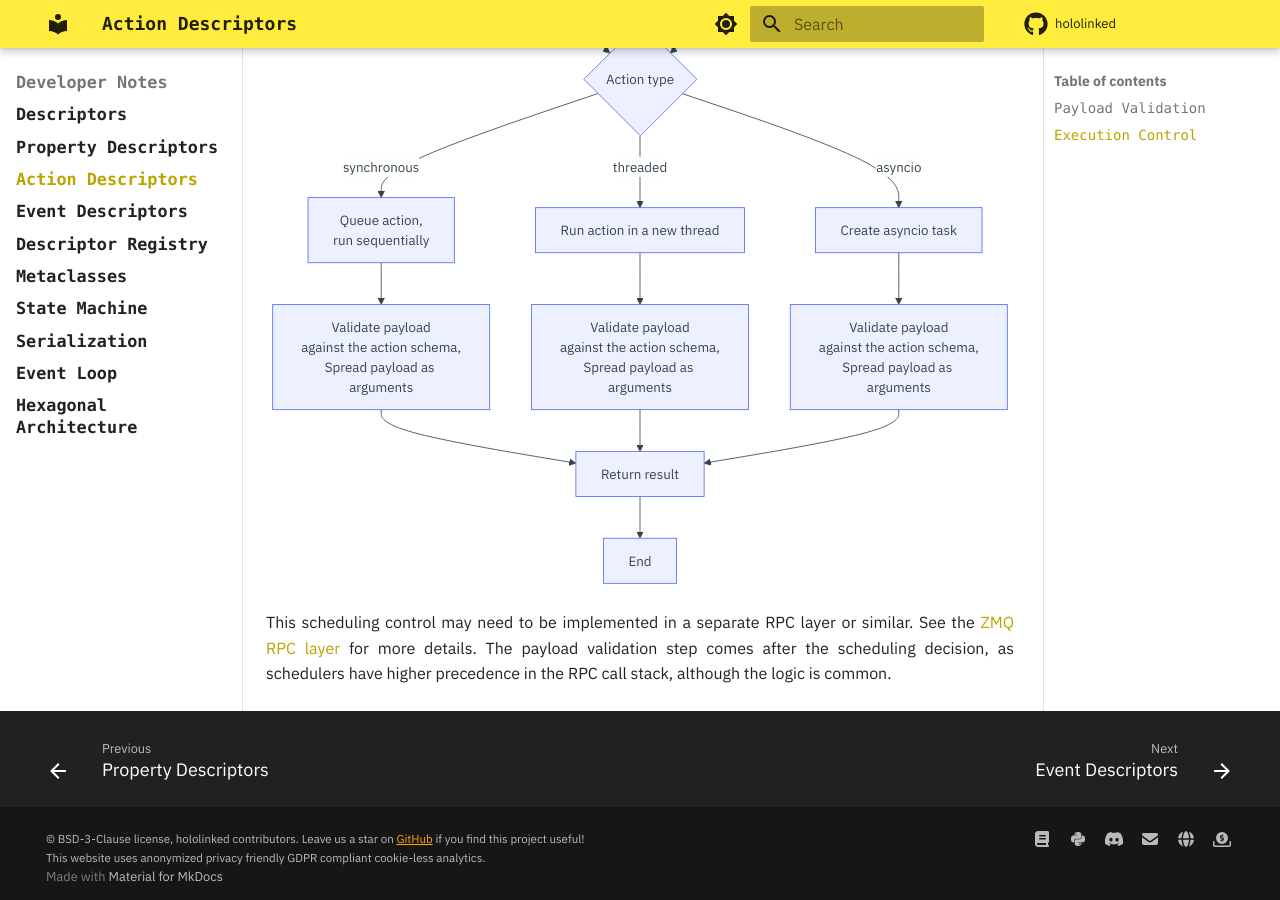
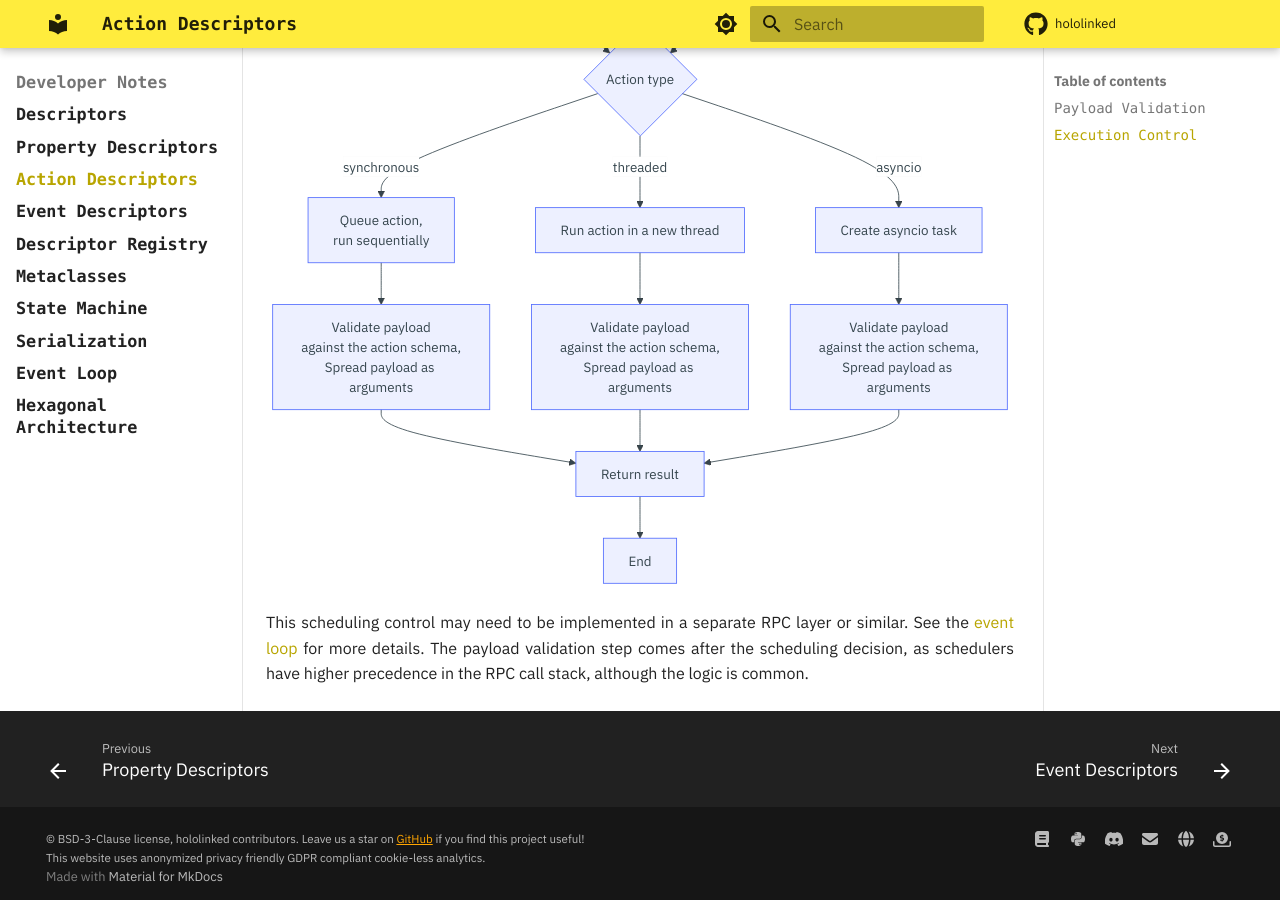
Before and after one commit to hololinked-dev/docs, an MkDocs documentation site: the page built from docs/design/action-descriptors.md, in a window 1280 px wide and 900 px high, scrolled down 2741 px. Built offline with MkDocs 1.6.1 and Material for MkDocs 9.7.7, drawn with Linux system fonts in a browser that asks for light colours; comment, search, counter and statistics services are not loaded.

````diff
--- a/docs/design/action-descriptors.md
+++ b/docs/design/action-descriptors.md
@@ -112,6 +112,6 @@
     Z --> Q[End]
 ```
 
-This scheduling control may need to be implemented in a separate RPC layer or similar. See the [ZMQ RPC layer](zmq.md) for more details.
+This scheduling control may need to be implemented in a separate RPC layer or similar. See the [event loop](eventloop.md) for more details.
 The payload validation step comes after the scheduling decision, as schedulers have higher precedence in the RPC call stack, although
 the logic is common.
````
Also changed, not shown: AGENTS.md (added), 2 other files.
